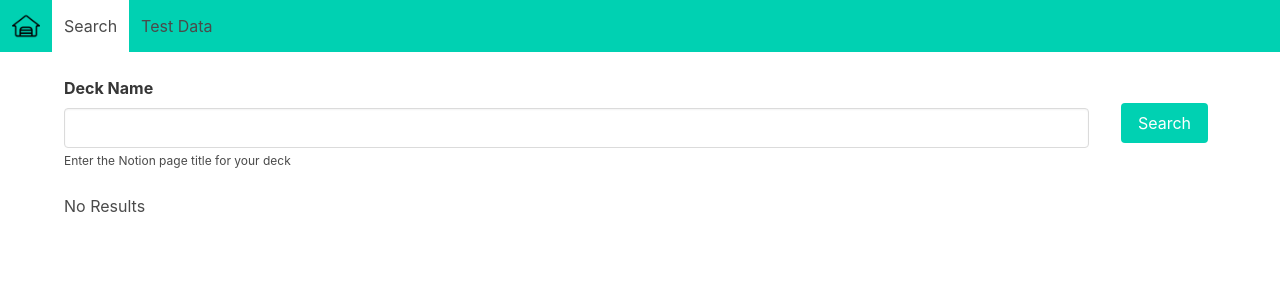
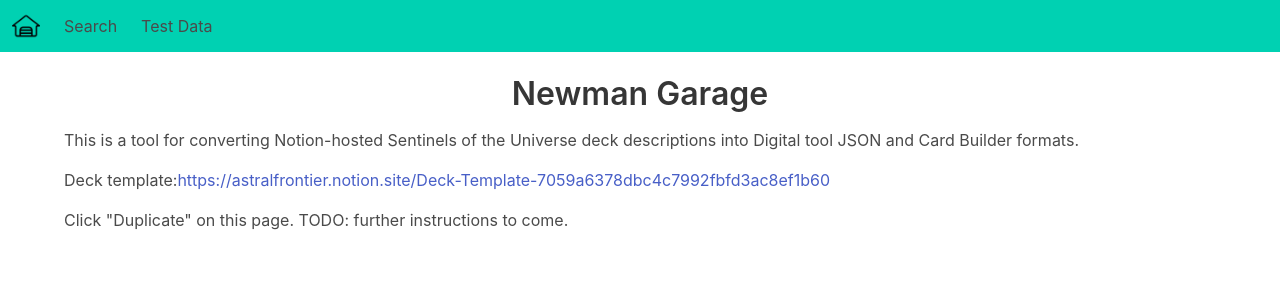
Before and after one commit to astralfrontier/sentinels, a React (Vite) app: page / in a window 1280 px wide. Shown: the top 300 px of the page. Built offline with nearby package versions, Linux system fonts and the light colour scheme.

Commit message:
Add a separate homepage

```diff
--- a/src/App.tsx
+++ b/src/App.tsx
@@ -2,6 +2,7 @@
 import { createBrowserRouter, RouterProvider } from "react-router-dom";
 
 import HomePage from './pages/HomePage';
+import SearchPage from './pages/SearchPage';
 import SentinelsPage from './pages/SentinelsPage';
 import TestPage from './pages/TestPage';
 
@@ -11,6 +12,10 @@
   {
     path: "/",
     element: <HomePage />
+  },
+  {
+    path: "/search",
+    element: <SearchPage />
   },
   {
     path: "/test",
--- a/src/components/AppNavbar.tsx
+++ b/src/components/AppNavbar.tsx
@@ -1,5 +1,5 @@
 import React, { useState } from "react";
-import { NavLink } from "react-router-dom";
+import { Link, NavLink } from "react-router-dom";
 
 const activeNavbarItem = ({ isActive }: {isActive: boolean}) =>
   isActive ? "navbar-item has-background-white" : "navbar-item";
@@ -14,11 +14,11 @@
       aria-label="main navigation"
     >
       <div className="navbar-brand">
-        <a className="navbar-item">
+        <Link className="navbar-item" to={"/"}>
           <figure className="image">
             <img src="/garage_icon-icons.png" width="128" height="128" />
           </figure>
-        </a>
+        </Link>
         <a
           role="button"
           className={isActive ? "navbar-burger is-active" : "navbar-burger"}
@@ -34,7 +34,7 @@
       </div>
       <div className={isActive ? "navbar-menu is-active" : "navbar-menu"} id="appNavbarItems">
         <div className="navbar-start">
-          <NavLink className={activeNavbarItem} to={"/"} onClick={() => setIsActive(false)}>
+          <NavLink className={activeNavbarItem} to={"/search"} onClick={() => setIsActive(false)}>
             Search
           </NavLink>
           <NavLink className={activeNavbarItem} to={"/test"} onClick={() => setIsActive(false)}>
--- a/src/pages/HomePage.tsx
+++ b/src/pages/HomePage.tsx
@@ -9,7 +9,27 @@
   return (
     <>
       <DefaultLayout>
-        <PageSearch />
+        <div className="content">
+          <h1 className="has-text-centered">Newman Garage</h1>
+
+          <p>
+            This is a tool for converting Notion-hosted
+            Sentinels of the Universe deck descriptions
+            into Digital tool JSON and Card Builder formats.
+          </p>
+
+          <p>
+            Deck template:
+            <a href="https://astralfrontier.notion.site/Deck-Template-7059a6378dbc4c7992fbfd3ac8ef1b60" target={"_blank"}>
+              https://astralfrontier.notion.site/Deck-Template-7059a6378dbc4c7992fbfd3ac8ef1b60
+            </a>
+          </p>
+
+          <p>
+            Click "Duplicate" on this page.
+            TODO: further instructions to come.
+          </p>
+        </div>
       </DefaultLayout>
     </>
   );
--- /dev/null
+++ b/src/pages/SearchPage.tsx
@@ -0,0 +1,16 @@
+import PageSearch from "../components/PageSearch";
+import DefaultLayout from "../layouts/Default";
+
+interface SearchPageProps {
+  children?: React.ReactNode;
+}
+
+export default function HomePage(props: SearchPageProps) {
+  return (
+    <>
+      <DefaultLayout>
+        <PageSearch />
+      </DefaultLayout>
+    </>
+  );
+}
```
